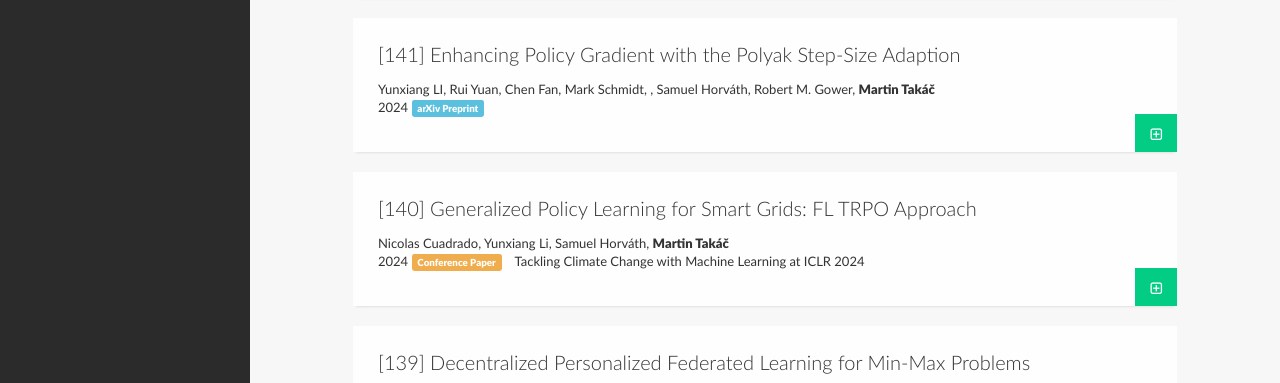
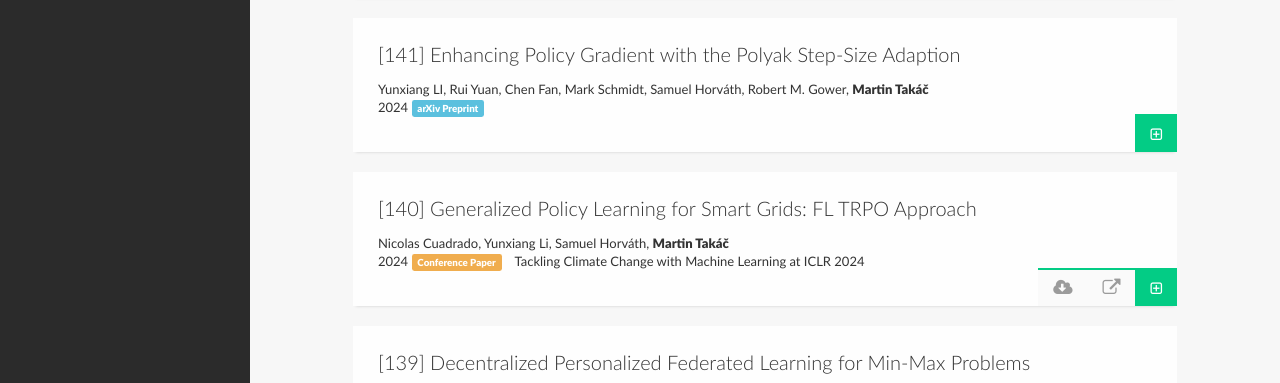
Before and after one commit to martintaki/takac.github.io, a Jekyll site: the page built from Publications.html, in a window 1280 px wide. Shown: the part 997-1380 px from the top of the page. Built offline with Jekyll 4.4.1, drawn with Linux system fonts in a browser that asks for light colours; nearby versions of some CDN libraries; library files that are not in the unit come from our copies.

Commit message:
update 04-09-2024

```diff
--- a/_data/papers.yaml
+++ b/_data/papers.yaml
@@ -93,7 +93,7 @@
     \ step-size. Additionally, we showcase the performance of the Polyak step-size\
     \ in RL through experiments, demonstrating faster convergence and the attainment\
     \ of more stable policies.\n\t\t"
-  authors: "Yunxiang LI, Rui Yuan, Chen Fan,  Mark Schmidt, , Samuel Horv\xE1th, Robert\
+  authors: "Yunxiang LI, Rui Yuan, Chen Fan,  Mark Schmidt, Samuel Horv\xE1th, Robert\
     \ M. Gower, <strong>Martin Tak\xE1\u010D</strong>"
   title: Enhancing Policy Gradient with the Polyak Step-Size Adaption
   type: tpaper
@@ -114,7 +114,9 @@
   authors: "Nicolas Cuadrado, Yunxiang Li, Samuel Horv\xE1th, <strong>Martin Tak\xE1\
     \u010D</strong>"
   journal: Tackling Climate Change with Machine Learning at ICLR 2024
+  link: https://arxiv.org/abs/2403.18439
   ltype: Tackling Climate Change with Machine Learning at ICLR 2024
+  pdf: https://arxiv.org/pdf/2403.18439.pdf
   title: 'Generalized Policy Learning for Smart Grids: FL TRPO Approach'
   type: cpaper
   year: '2024'
```
